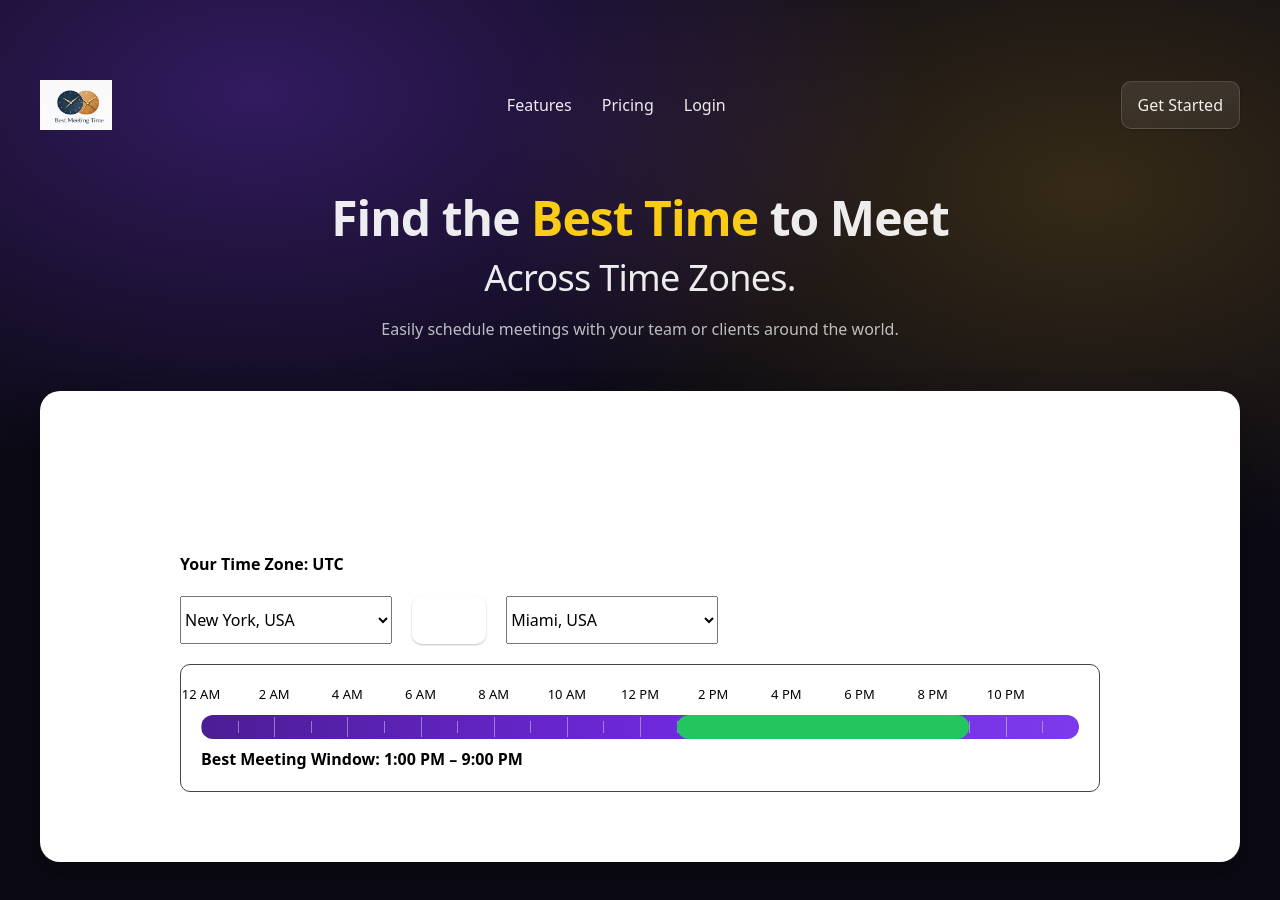
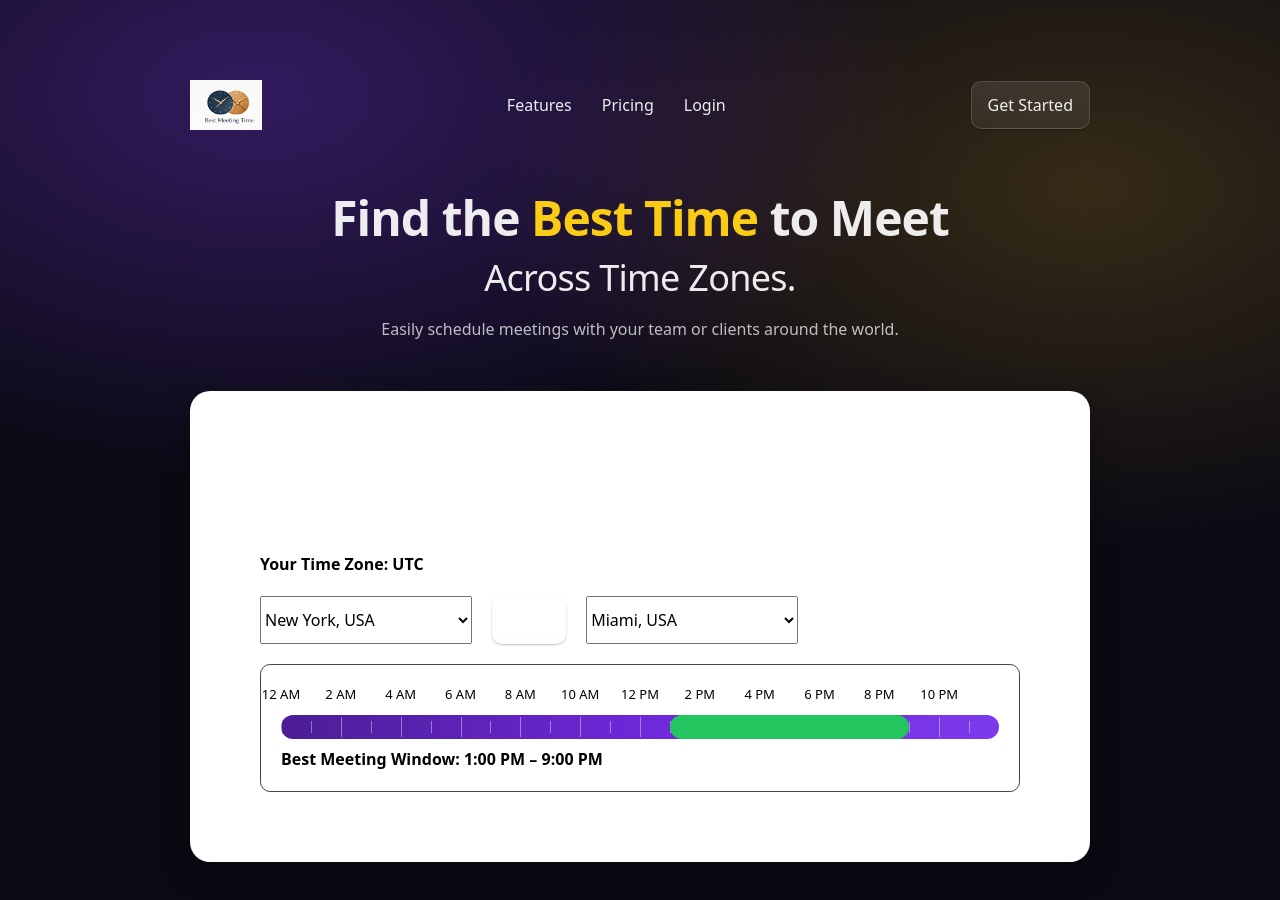
Before and after one commit to techtalk1282/Best-Meeting-Time, a Next.js app: page / in a window 1280 px wide. Shown: the top 900 px of the page. Built offline with nearby package versions, Linux system fonts and the light colour scheme.

Commit message:
ui: tighten hero card width to match final design

```diff
--- a/app/ui/HeroSection.tsx
+++ b/app/ui/HeroSection.tsx
@@ -4,7 +4,7 @@
   return (
     <section aria-label="Hero Section" style={{ padding: "80px 20px" }}>
 
-      <div style={{ maxWidth: 1200, margin: "0 auto" }}>
+      <div style={{ maxWidth: 900, margin: "0 auto" }}>
 
         {/* NAVBAR */}
         <div
```
